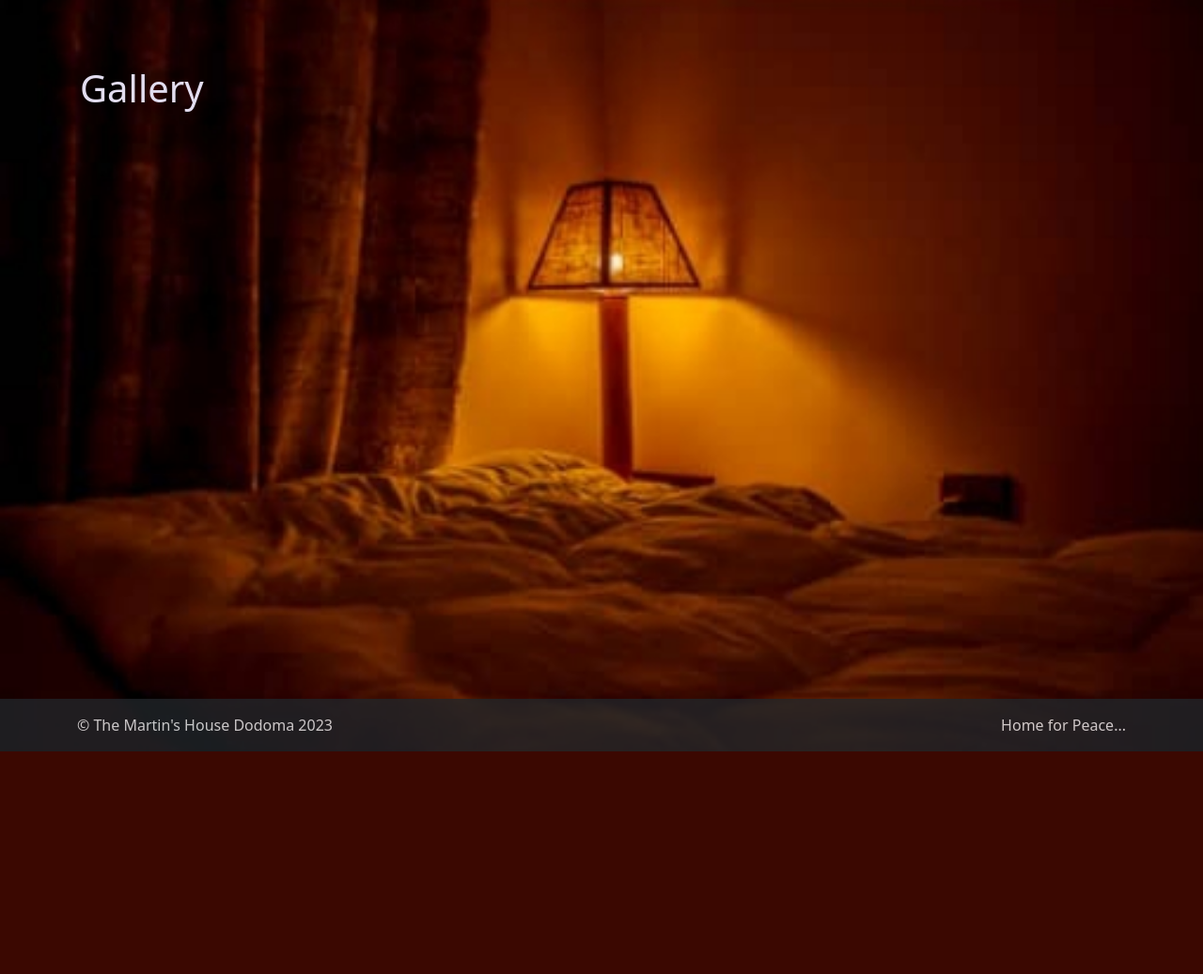
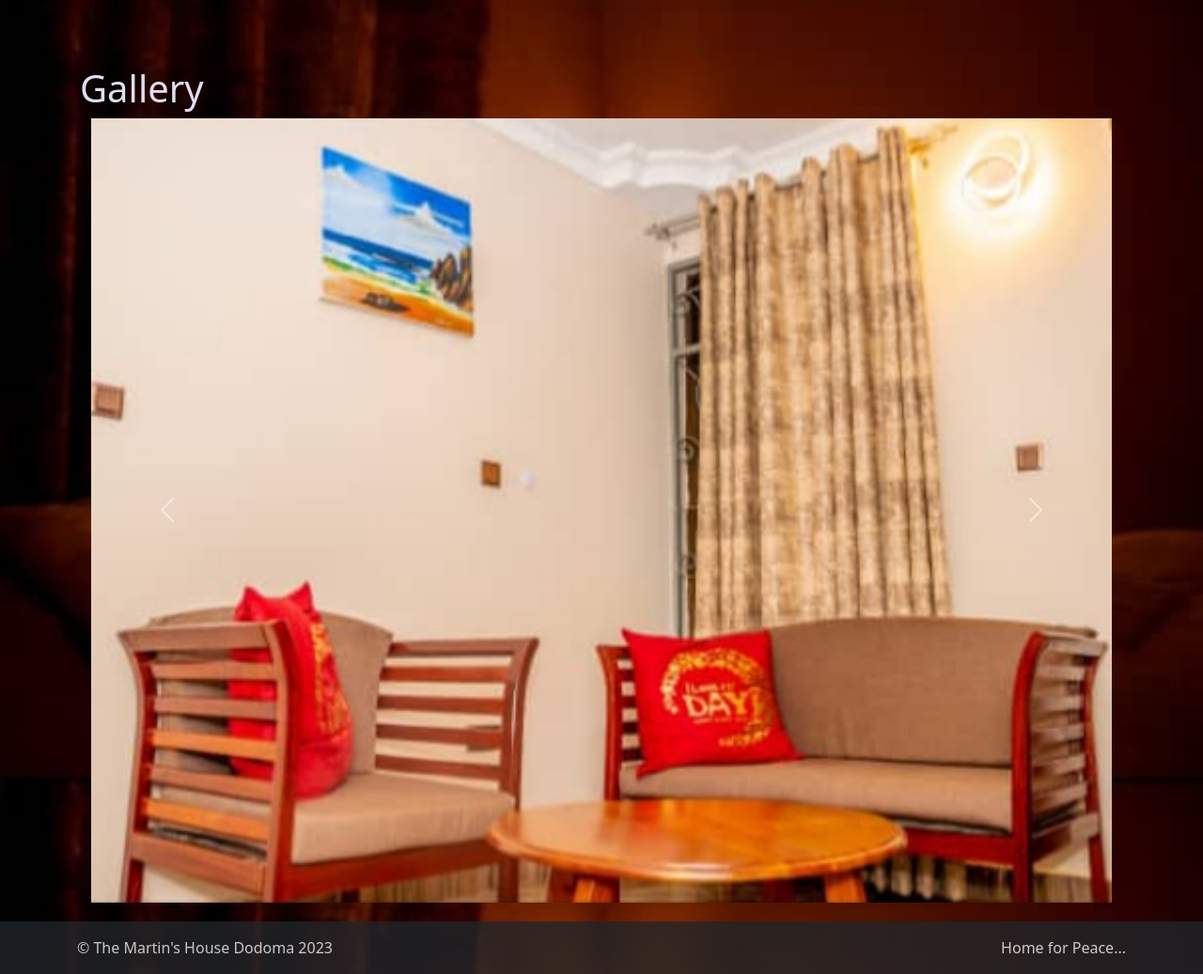
Before and after one commit to Normankita/TMH, a Yii app: template views/site/gallery.php in a window 1280 px wide. Shown: the whole page at 94% size. Before the commit the page ends 800 px from the top, so only its background shows below. Run offline with PHP 8.4 and a stand-in for Yii, Linux system fonts and the light colour scheme; the template is opened without the code that fills it, so the values that code supplies are empty; some libraries are stand-ins or nearby versions.

Commit message:
succeed css

```diff
--- a/views/layouts/main.php
+++ b/views/layouts/main.php
@@ -27,14 +27,6 @@ $this->registerLinkTag(['rel' => 'icon', 'type' => 'image/x-icon', 'href' => Yii
 
     <title><?= Html::encode($this->title) ?></title>
     <?php $this->head() ?>
-    <style>
-    body{
-        background-image: url("../images/night.jpg");
-        background-size: cover;
-        background-position:center;
-        color: #E2DDEF;
-    }
-</style>
 </head>
 <body class="d-flex flex-column h-100">
 <?php $this->beginBody() ?>
--- a/views/site/about.php
+++ b/views/site/about.php
@@ -44,7 +44,7 @@ $this->params['breadcrumbs'][] = $this->title;
         <i>
         I appreciated the option for such a last minute booking on my layover day in Dodoma City. The apartment had everything I needed to feel right at home between meetings." </i> - our customer, a business traveler.
 
-See our photo gallery for a glimpse inside our welcoming and thoughtfully designed temporary homes. Comfort awaits you at an affordable price without long term obligations.
+See our <?= Html::a('Photo Gallery', ['site/gallery']);?> for a glimpse inside our welcoming and thoughtfully designed temporary homes. Comfort awaits you at an affordable price without long term obligations.
 
 We look forward to assisting with your one day escape plans! Click "Book Now" to check availability and rates starting at cheap prices per night. You'll be all set with your Dodoma City homebase in no time.
 
--- a/views/site/gallery.php
+++ b/views/site/gallery.php
@@ -8,10 +8,43 @@ $this->title = 'Gallery';
 $this->params['breadcrumbs'][] = $this->title;
 ?>
 
-<div class="site-about ">
+<div class="site-gallery">
     <h1><?= Html::encode($this->title) ?></h1>
 
+     <!--carousel starts here-->
 
+ <div class="container flex-column ">
+ <div class="carousel slide h-10" data-bs-ride="carousel">
+  <div class="carousel-inner">
+    <div class="carousel-item active">
+      <img src="../../web/images/chair_table.jpg" class="d-block w-100" alt="...">
+    </div>
+    <div class="carousel-item">
+      <img src="../../web/images/bed_pillow.jpg" class="d-block w-100" alt="...">
+    </div>
+    <div class="carousel-item">
+      <img src="../../web/images/bed.jpg" class="d-block w-100" alt="...">
+    </div>
+    <div class="carousel-item">
+      <img src="../../web/images/dressing_table.jpg" class="d-block w-100" alt="...">
+    </div>
+    <div class="carousel-item">
+      <img src="../../web/images/night.jpg" class="d-block w-100" alt="...">
+    </div>
+    <div class="carousel-item">
+      <img src="../../web/images/kitchen_dim.jpg" class="d-block w-100" alt="...">
+    </div>
+  </div>
+  <button class="carousel-control-prev" type="button" data-bs-target="#carouselExampleControls" data-bs-slide="prev">
+    <span class="carousel-control-prev-icon" aria-hidden="true"></span>
+    <span class="visually-hidden">Previous</span>
+  </button>
+  <button class="carousel-control-next" type="button" data-bs-target="#carouselExampleControls" data-bs-slide="next">
+    <span class="carousel-control-next-icon" aria-hidden="true"></span>
+    <span class="visually-hidden">Next</span>
+  </button>
+</div>
+ </div>
 
 
 
--- a/web/css/site.css
+++ b/web/css/site.css
@@ -1,5 +1,12 @@
 main>.container {
     padding: 70px 15px 20px;
+}
+
+body {
+    background-image: url("../images/night.jpg");
+    background-size: cover;
+    background-position: center;
+    color: #E2DDEF;
 }
 
 .footer {
@@ -112,3 +119,17 @@ a.desc:after {
 #transNo {
     background-color: blue;
 }
+
+.btn-outline-secondary {
+    background-color: rgba(4, 4, 2, 0.6);
+    color: beige;
+}
+
+.btn-secondary {
+    background-color: rgba(202, 174, 36, 0.4);
+}
+
+.btn-primary {
+    background-color: #999;
+    width: 80px;
+}
```
Also changed, not shown: views/site/index.php (+3 -13 lines), web/images/bed.jpg (renamed from web/images/IMG-20230912-WA0025.jpg), web/images/bed_pillow.jpg (renamed from web/images/IMG-20230912-WA0032.jpg), web/images/chair_table.jpg (renamed from web/images/20230912_085152.jpg), web/images/dressing_table.jpg (renamed from web/images/IMG-20230912-WA0024.jpg), web/images/kitchen.jpg (renamed from web/images/20230912_085215.jpg), web/images/kitchen_dim.jpg (renamed from web/images/IMG-20230912-WA0036.jpg), web/images/pillow.jpg (renamed from web/images/IMG-20230912-WA0030.jpg), web/images/remote.jpg (renamed from web/images/IMG-20230912-WA0034.jpg), web/images/table.jpg (renamed from web/images/IMG-20230912-WA0028.jpg), web/images/tv.jpg (renamed from web/images/IMG-20230912-WA0026.jpg), web/images/wall_light.jpg (renamed from web/images/IMG-20230912-WA0027.jpg).
